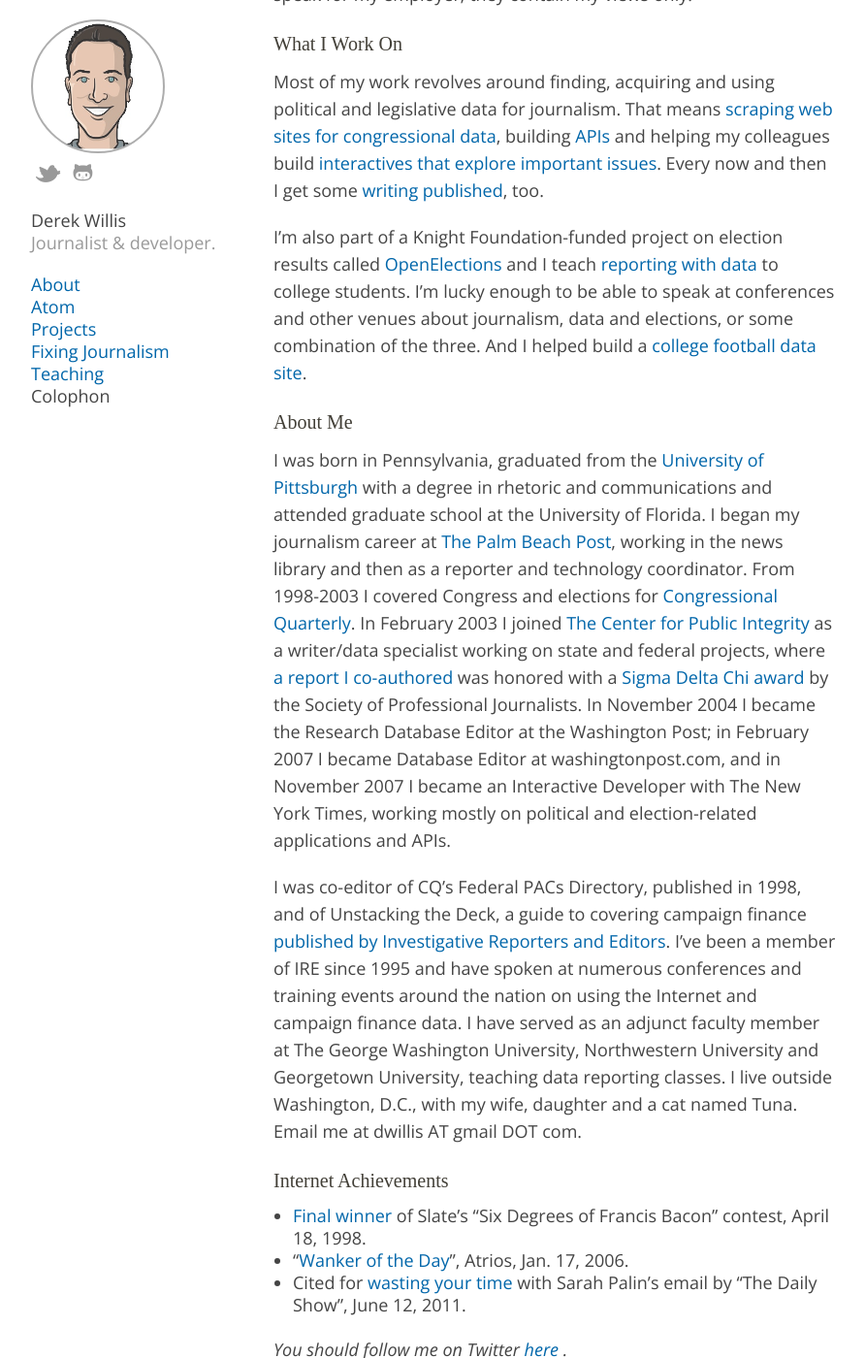
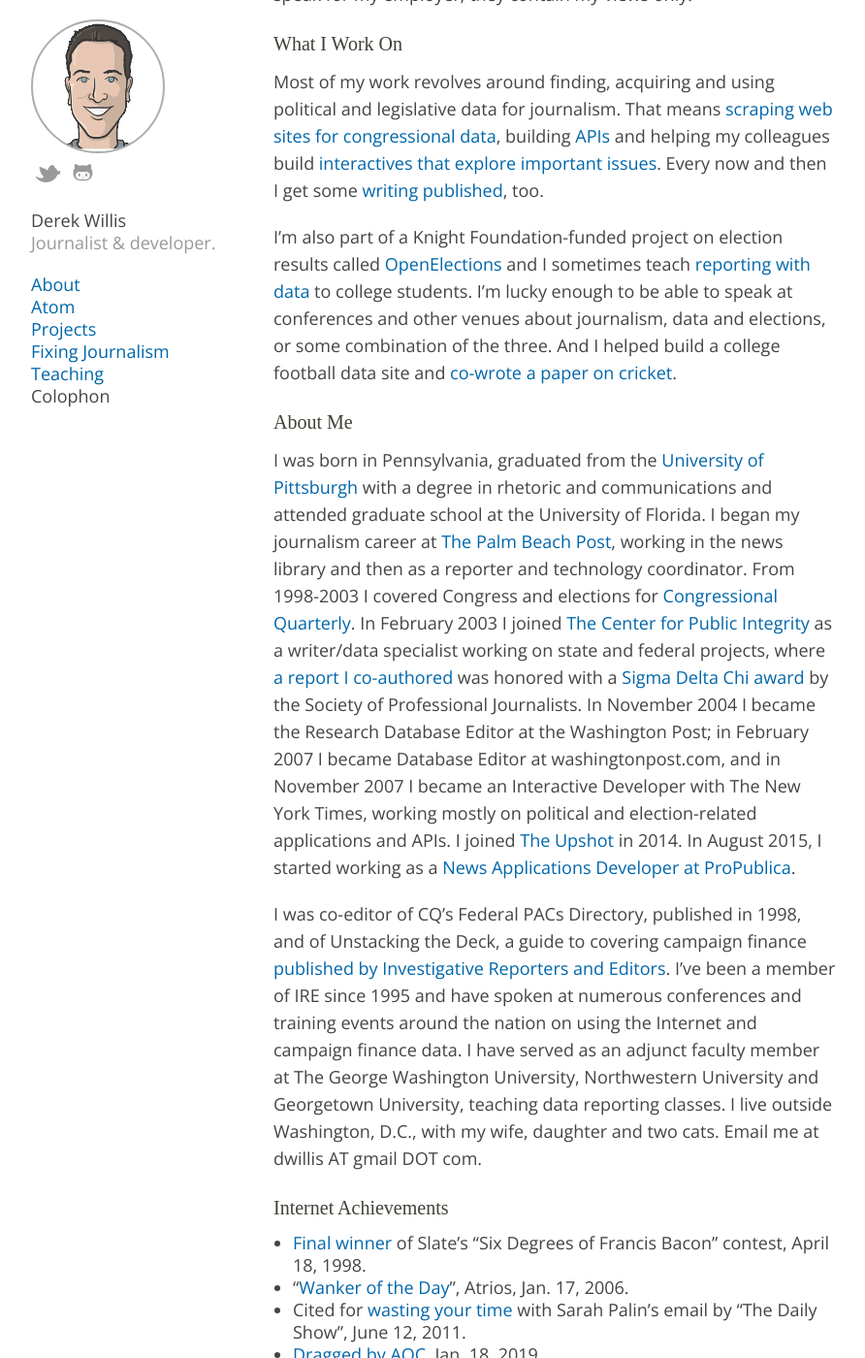
Before and after one commit to dwillis/dwillis.github.com, a Jekyll site: the page built from about.md, in a window 1280 px wide and 1400 px high, scrolled down 344 px. Shown: the whole window at 97% size, without its empty margins (138-1030 px from the left). Built offline with Jekyll 4.4.1, drawn with Linux system fonts in a browser that asks for light colours; some web fonts are replaced.

Commit message:
updated bio

```diff
--- a/about.md
+++ b/about.md
@@ -6,22 +6,23 @@
 
 ## About The Scoop
 
-This site is owned and operated by me, Derek Willis, and is not affiliated with nor a representation of [my current employer](http://www.nytimes.com/) or any past (or future) employers. Since being launched in 1998, The Scoop has largely focused on journalism, computer-assisted reporting and web development and in 2003 I decided to make those the exclusive topics of this site. My personal site is [dwillis.net](http://dwillis.net). None of my sites speak for my employer; they contain my views only.
+This site is owned and operated by me, Derek Willis, and is not affiliated with nor a representation of [my current employer](https://www.propublica.org/) or any past (or future) employers. Since being launched in 1998, The Scoop has largely focused on journalism, computer-assisted reporting and web development and in 2003 I decided to make those the exclusive topics of this site. My personal site is [dwillis.net](http://dwillis.net). None of my sites speak for my employer; they contain my views only.
 
 ### What I Work On
 
-Most of my work revolves around finding, acquiring and using political and legislative data for journalism. That means [scraping web sites for congressional data](https://github.com/newsdev/statement), building [APIs](http://developer.nytimes.com/docs/campaign_finance_api/) and helping my colleagues build [interactives that explore important issues](http://www.nytimes.com/interactive/2013/06/03/us/politics/women-on-senate-committees.html). Every now and then I get some [writing published](http://thecaucus.blogs.nytimes.com/2013/04/11/tracking-hastert-rule-violations-in-the-hous/), too.
+Most of my work revolves around finding, acquiring and using political and legislative data for journalism. That means [scraping web sites for congressional data](https://github.com/dwillis/statement), building [APIs](https://projects.propublica.org/api-docs/congress-api/) and helping my colleagues build [interactives that explore important issues](https://projects.propublica.org/represent/). Every now and then I get some [writing published](https://www.propublica.org/article/will-nancy-pelosi-open-the-floor-to-bipartisan-ideas), too.
 
-I'm also part of a Knight Foundation-funded project on election results called [OpenElections](http://blog.openelections.net/) and I teach [reporting with data](http://dwillis.github.io/data-reporting/index.html) to college students. I'm lucky enough to be able to speak at conferences and other venues about journalism, data and elections, or some combination of the three. And I helped build a [college football data site](http://cfbreference.com/).
+I'm also part of a Knight Foundation-funded project on election results called [OpenElections](http://blog.openelections.net/) and I sometimes teach [reporting with data](http://dwillis.github.io/data-reporting/index.html) to college students. I'm lucky enough to be able to speak at conferences and other venues about journalism, data and elections, or some combination of the three. And I helped build a college football data site and [co-wrote a paper on cricket](https://github.com/dwillis/toss-up/blob/master/write_up/cricket.pdf).
 
 ### About Me
 
-I was born in Pennsylvania, graduated from the [University of Pittsburgh](http://www.pitt.edu/) with a degree in rhetoric and communications and attended graduate school at the University of Florida. I began my journalism career at [The Palm Beach Post](http://www.pbpost.com/), working in the news library and then as a reporter and technology coordinator. From 1998-2003 I covered Congress and elections for [Congressional Quarterly](http://www.cq.com/). In February 2003 I joined [The Center for Public Integrity](http://www.publicintegrity.org/) as a writer/data specialist working on state and federal projects, where [a report I co-authored](http://www.publicintegrity.org/politics/elections/silent-partners) was honored with a [Sigma Delta Chi award](http://www.spj.org/news.asp?ref=364) by the Society of Professional Journalists. In November 2004 I became the Research Database Editor at the Washington Post; in February 2007 I became Database Editor at washingtonpost.com, and in November 2007 I became an Interactive Developer with The New York Times, working mostly on political and election-related applications and APIs.
+I was born in Pennsylvania, graduated from the [University of Pittsburgh](http://www.pitt.edu/) with a degree in rhetoric and communications and attended graduate school at the University of Florida. I began my journalism career at [The Palm Beach Post](http://www.pbpost.com/), working in the news library and then as a reporter and technology coordinator. From 1998-2003 I covered Congress and elections for [Congressional Quarterly](http://www.cq.com/). In February 2003 I joined [The Center for Public Integrity](http://www.publicintegrity.org/) as a writer/data specialist working on state and federal projects, where [a report I co-authored](http://www.publicintegrity.org/politics/elections/silent-partners) was honored with a [Sigma Delta Chi award](http://www.spj.org/news.asp?ref=364) by the Society of Professional Journalists. In November 2004 I became the Research Database Editor at the Washington Post; in February 2007 I became Database Editor at washingtonpost.com, and in November 2007 I became an Interactive Developer with The New York Times, working mostly on political and election-related applications and APIs. I joined [The Upshot](https://www.nytimes.com/by/derek-willis) in 2014. In August 2015, I started working as a [News Applications Developer at ProPublica](https://www.propublica.org/people/derek-willis).
 
-I was co-editor of CQ’s Federal PACs Directory, published in 1998, and of Unstacking the Deck, a guide to covering campaign finance [published by Investigative Reporters and Editors](http://www.ire.org/resource-center/books/). I’ve been a member of IRE since 1995 and have spoken at numerous conferences and training events around the nation on using the Internet and campaign finance data. I have served as an adjunct faculty member at The George Washington University, Northwestern University and Georgetown University, teaching data reporting classes. I live outside Washington, D.C., with my wife, daughter and a cat named Tuna. Email me at dwillis AT gmail DOT com.
+I was co-editor of CQ’s Federal PACs Directory, published in 1998, and of Unstacking the Deck, a guide to covering campaign finance [published by Investigative Reporters and Editors](http://www.ire.org/resource-center/books/). I’ve been a member of IRE since 1995 and have spoken at numerous conferences and training events around the nation on using the Internet and campaign finance data. I have served as an adjunct faculty member at The George Washington University, Northwestern University and Georgetown University, teaching data reporting classes. I live outside Washington, D.C., with my wife, daughter and two cats. Email me at dwillis AT gmail DOT com.
 
 ### Internet Achievements
 
 * [Final winner](http://www.slate.com/articles/news_and_politics/six_degrees_of_francis_bacon/1998/04/_2.single.html) of Slate's "Six Degrees of Francis Bacon" contest, April 18, 1998.
 * "[Wanker of the Day](http://www.eschatonblog.com/2006/01/wanker-of-day_17.html)", Atrios, Jan. 17, 2006.
 * Cited for [wasting your time](http://www.mediaite.com/tv/jon-stewart-blasts-media-for-wasting-our-time-with-palin-emails/) with Sarah Palin's email by "The Daily Show", June 12, 2011.
+* [Dragged by AOC](https://twitter.com/aoc/status/1086396175199207424), Jan. 18, 2019.
```
